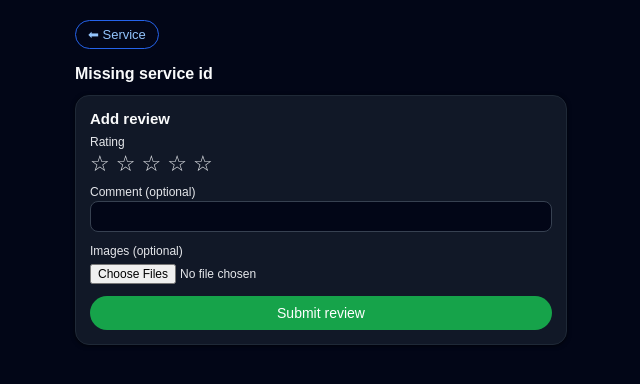
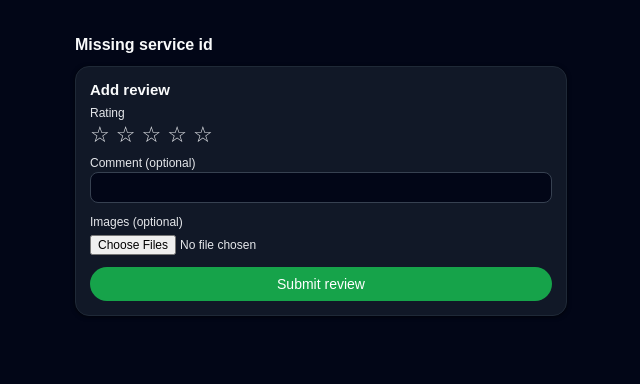
Before and after one commit to BIBI-HAJIRA3/SpotSure, a website: page public/add-review.html in a window 1280 px wide. Shown: the whole page, without its empty margins (319-959 px from the left). Drawn offline with Linux system fonts and the light colour scheme.

Commit message:
Update add-review.html

```diff
--- a/public/add-review.html
+++ b/public/add-review.html
@@ -1,3 +1,4 @@
+<!-- SpotSure/public/add-review.html -->
 <!DOCTYPE html>
 <html>
 <head>
@@ -24,24 +25,10 @@
     .top-bar {
       display: flex;
       align-items: center;
-      justify-content: space-between;
+      justify-content: flex-end;
       margin-bottom: 16px;
       gap: 10px;
       flex-wrap: wrap;
-    }
-    .back-link {
-      color: #93c5fd;
-      text-decoration: none;
-      font-size: 13px;
-      cursor: pointer;
-      background: #020617;
-      border: 1px solid #2563eb;
-      padding: 6px 12px;
-      border-radius: 999px;
-    }
-    .back-link:hover {
-      background: #1d4ed8;
-      color: #f9fafb;
     }
     #userLine {
       font-size: 12px;
@@ -143,9 +130,6 @@
 <body>
   <div class="page">
     <div class="top-bar">
-      <button class="back-link" type="button" onclick="goBackToService()">
-        ⬅ Service
-      </button>
       <span id="userLine"></span>
     </div>
 
@@ -203,15 +187,6 @@
     function getServiceIdFromUrl() {
       const params = new URLSearchParams(window.location.search);
       return params.get('id');
-    }
-
-    function goBackToService() {
-      const id = getServiceIdFromUrl();
-      if (!id) {
-        window.location.href = '/user';
-        return;
-      }
-      window.location.href = '/service.html?id=' + encodeURIComponent(id);
     }
 
     function getUsername() {
@@ -306,17 +281,14 @@
           return;
         }
 
-        // clear fields
         document.getElementById('ratingInput').value = '';
         document.getElementById('commentInput').value = '';
         document.getElementById('imagesInput').value = '';
-        // reset stars visually
         const stars = document.querySelectorAll('#starRating span');
         stars.forEach((star) => { star.textContent = '☆'; });
 
         showToast('Review added');
 
-        // after short delay, go back to reviews list
         setTimeout(() => {
           window.location.href = '/reviews.html?id=' + encodeURIComponent(serviceId);
         }, 2200);
```
